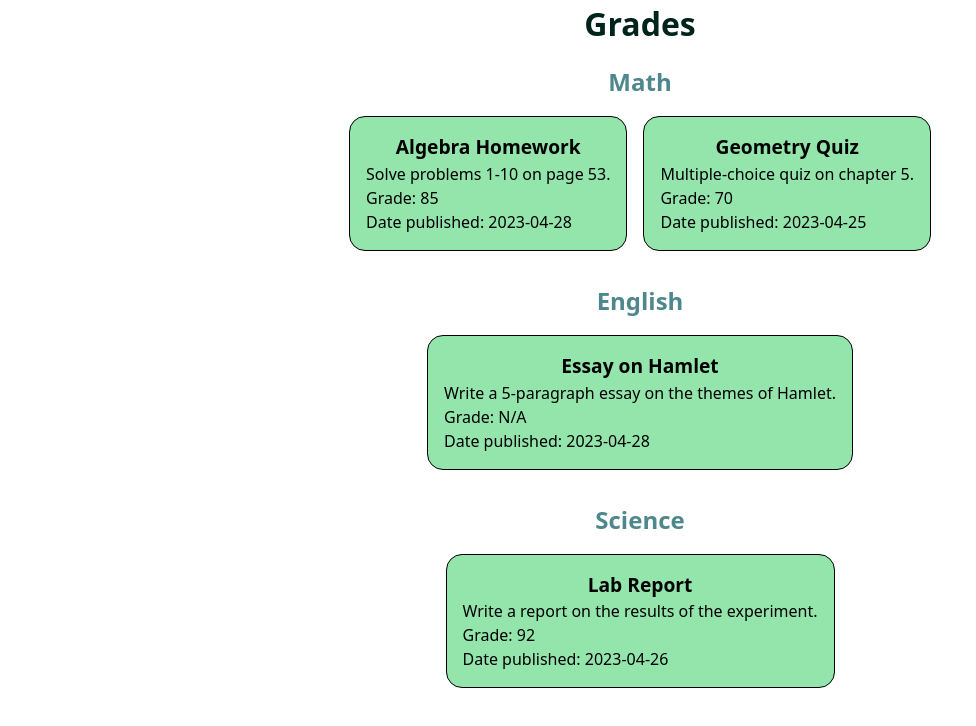
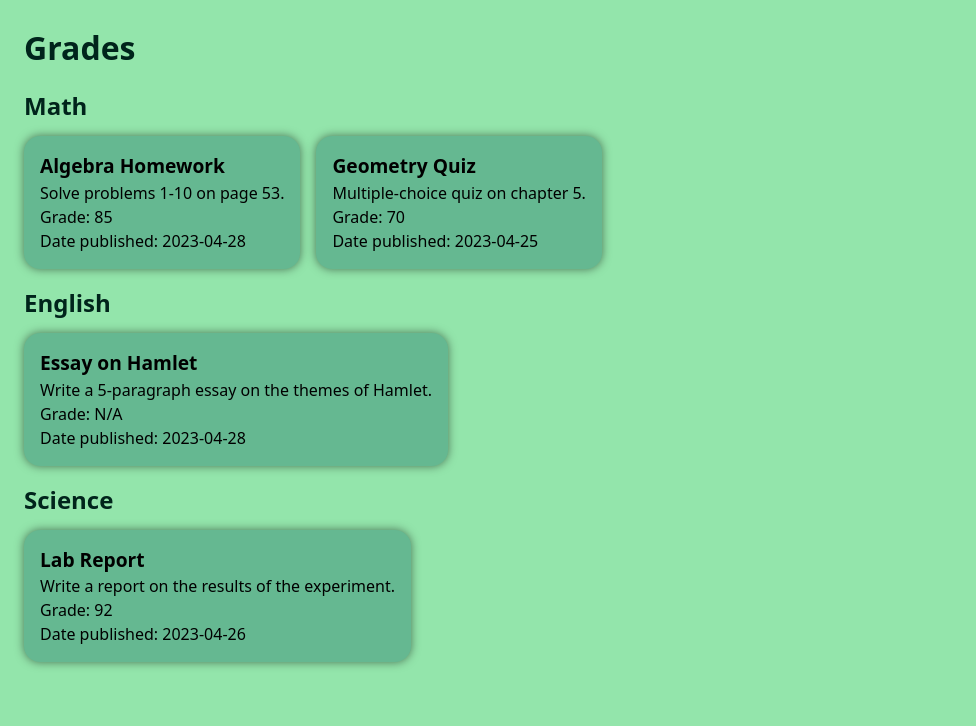
Before and after one commit to Pavel-2004/deerhacks, a Next.js app: page / in a window 1280 px wide. Shown: the top 726 px of the page, without its empty margins (0-976 px from the left). Built offline with nearby package versions, Linux system fonts and the light colour scheme.

Commit message:
updated grade menu styles

```diff
--- a/src/styles/globals.css
+++ b/src/styles/globals.css
@@ -10,13 +10,13 @@
 
 @media (prefers-color-scheme: dark) {
   :root {
-    --foreground-rgb: 255, 255, 255;
-    --background-start-rgb: 0, 0, 0;
-    --background-end-rgb: 0, 0, 0;
+    --foreground-rgb: 0, 36, 27;
+    --background-start-rgb: 147, 229, 171;
+    --background-end-rgb: 147, 229, 171;
   }
 }
 
-/* body {
+body {
   color: rgb(var(--foreground-rgb));
   background: linear-gradient(
       to bottom,
@@ -24,4 +24,4 @@
       rgb(var(--background-end-rgb))
     )
     rgb(var(--background-start-rgb));
-} */
+}
--- a/src/styles/styles.css
+++ b/src/styles/styles.css
@@ -1,6 +1,9 @@
 
 .grades-menu {
-    text-align: center;
+    text-align: left;
+    padding: 1.5em;
+    background: #93E5AB;
+    height: 100vh;
 }
 
 .grades-menu > h1 {
@@ -12,16 +15,16 @@
 .course-name {
     display: flex;
     flex-direction: column;
-    align-items: center;
-
-    margin: 1em;
+    align-items: left;
+    margin: 1em 0;
 }
 
 .course-name > h2 {
     font-size: 1.5rem;
+    margin-bottom: .5em;
     font-weight: bold;
-    text-align: center;
-    color: #4e878c;
+    text-align: left;
+    color: #00241B;
 }
 
 
@@ -29,19 +32,18 @@
     display: flex;
     flex-direction: row;
     gap: 1em;
-    margin: 1em;
 }
 
 .grade-card {
-    background: #93e5ab;
+    background: #65B891;
     padding: 1em;
-    border: 1px solid black;
     border-radius: 1em;
     text-align: left;
+    box-shadow: 0 0 10px rgba(0, 0, 0, 0.5);
 }
 
 .grade-card > h3 {
     font-size: 1.2rem;
     font-weight: bold;
-    text-align: center;
+    text-align: left;
 }
```
